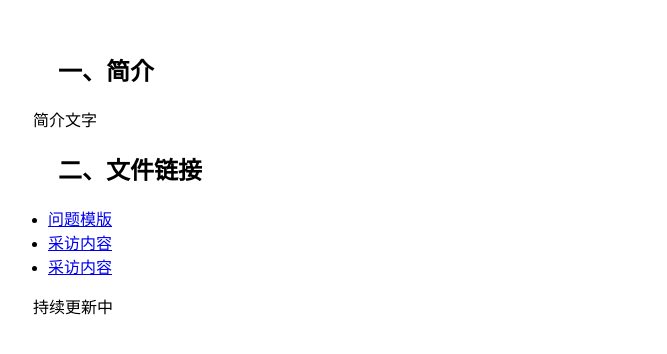
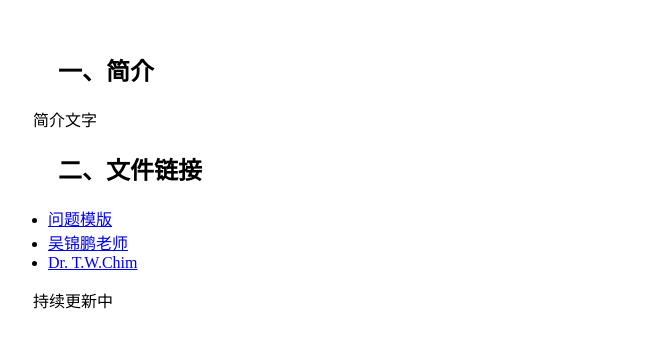
Before and after one commit to ET823828/ET823828.github.io, a plain HTML site: page index.html in a window 1280 px wide. Shown: the part 126-480 px from the top of the page, without its empty margins (0-667 px from the left). Drawn offline with Linux system fonts and the light colour scheme.

Commit message:
Update index.html

```diff
--- a/index.html
+++ b/index.html
@@ -13,8 +13,8 @@
       <h2>二、文件链接</h2>
     <ul>
         <li><a href="/问题模版.docx">问题模版</a></li>
-        <li><a href="/采访一 吴锦鹏老师/exp.html">采访内容</a></li>
-        <li><a href="/采访二 Dr. T.W.Chim /chim.html">采访内容</a></li>
+        <li><a href="/采访一 吴锦鹏老师/exp.html">吴锦鹏老师</a></li>
+        <li><a href="/采访二 Dr. T.W.Chim /chim.html">Dr. T.W.Chim </a></li>
     </ul>
     <p id="update">持续更新中</p>
   </body>
```
